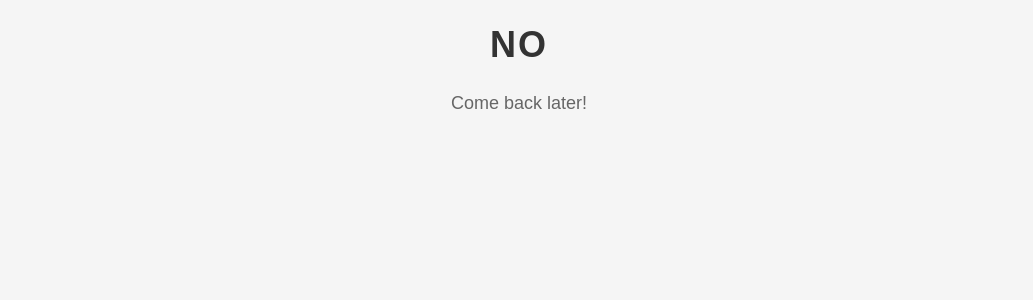
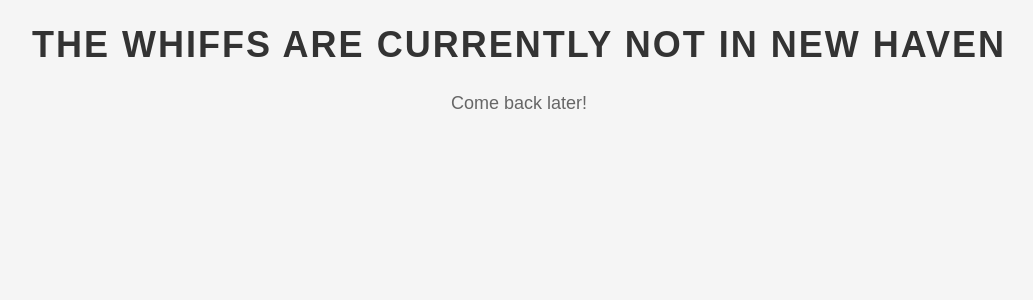
Before and after one commit to egkopf/cimu, a Flask app: page / in a window 1280 px wide. Shown: the top 300 px of the page, without its empty margins (121-1154 px from the left). Run offline with Flask 3, Linux system fonts and the light colour scheme.

Commit message:
Update index.html

```diff
--- a/Templates/index.html
+++ b/Templates/index.html
@@ -52,7 +52,7 @@
 <body>
   <h1></h1>
     <h1></h1>
-  <h1>No</h1>
+  <h1>The Whiffs are currently NOT in New Haven</h1>
    <p>Come back later!</p>
 <!--    {% include 'Templates/navbar.html' %}
    <div class="landing-page">
```
